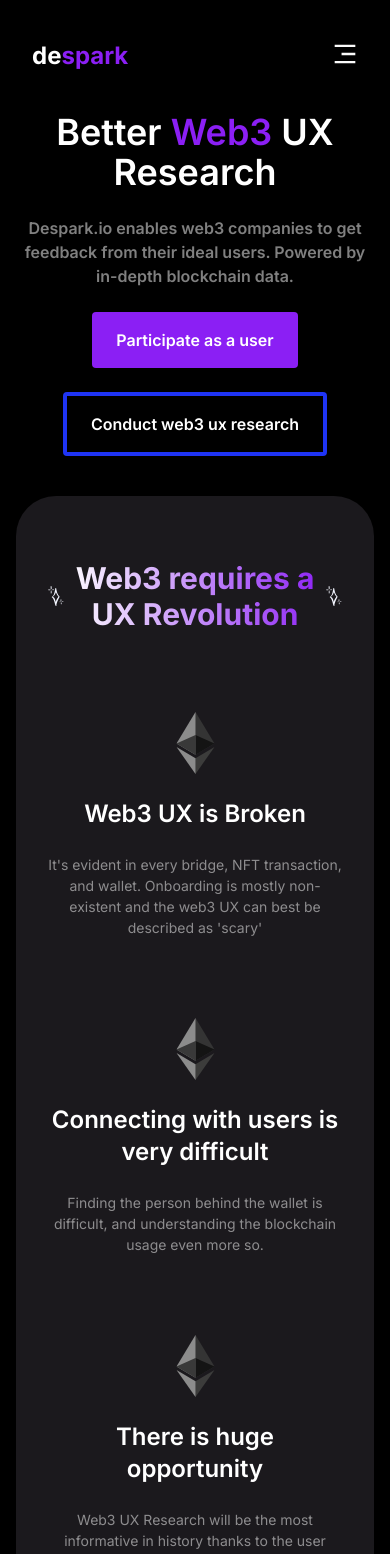
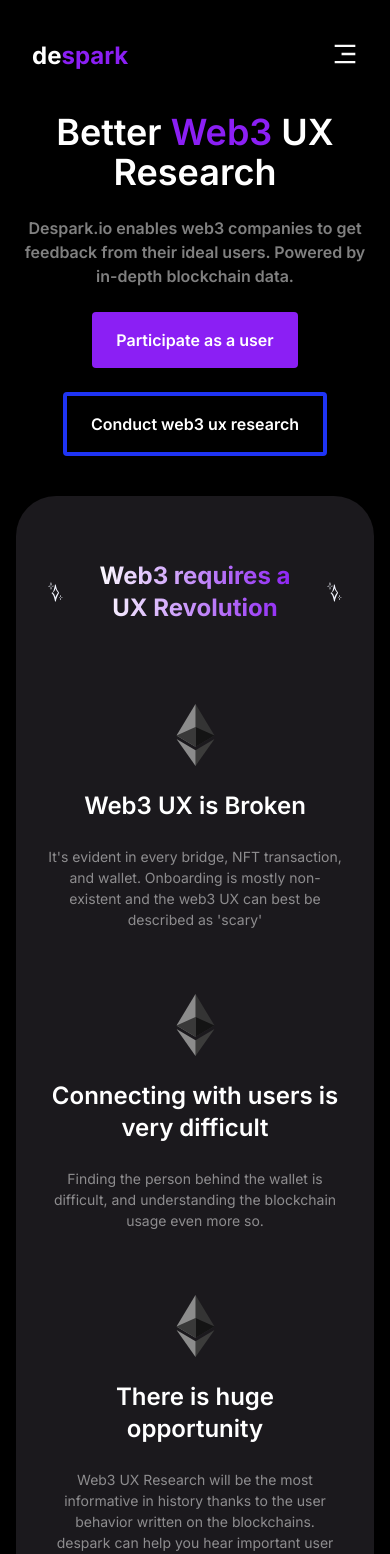
Before and after one commit to IamHenryOkeke/Despark.io-Redesign, a React (Vite) app: page / in a window 390 px wide. Shown: the top 1554 px of the page. Built offline with nearby package versions, Linux system fonts and the light colour scheme.

Commit message:
fixed styling on component

```diff
--- a/src/components/Revolution.jsx
+++ b/src/components/Revolution.jsx
@@ -6,10 +6,10 @@
     <div className=" bg-[#1B191D] py-16 px-8 rounded-[40px] mb-28 lg:mb-72">
       <div className="flex items-center lg:gap-10 justify-center mb-20">
         <Icon/>
-        <h1 className="bg-gradient-to-r from-[#FFFFFF] to-[#8B1FF4] text-transparent bg-clip-text font-bold text-3xl text-center">Web3 requires a UX Revolution</h1>
+        <h1 className="bg-gradient-to-r from-[#FFFFFF] to-[#8B1FF4] text-transparent bg-clip-text font-bold text-2xl md:text-4xl text-center mx-8">Web3 requires a UX Revolution</h1>
         <Icon/>
       </div>
-      <div className="flex flex-col lg:px-9 lg:flex-row gap-20 lg:gap-32">
+      <div className="flex flex-col lg:px-9 lg:flex-row gap-16 lg:gap-32">
         <RevolutionCards heading="Web3 UX is Broken" description="It's evident in every bridge, NFT transaction, and wallet. Onboarding is mostly non-existent and the web3 UX can best be described as 'scary'"/>
         <RevolutionCards heading="Connecting with users is very difficult" description="Finding the person behind the wallet is difficult, and understanding the blockchain usage even more so."/>
         <RevolutionCards heading="There is huge opportunity" description="Web3 UX Research will be the most informative in history thanks to the user behavior written on the blockchains. despark can help you hear important user feedback."/>
```
